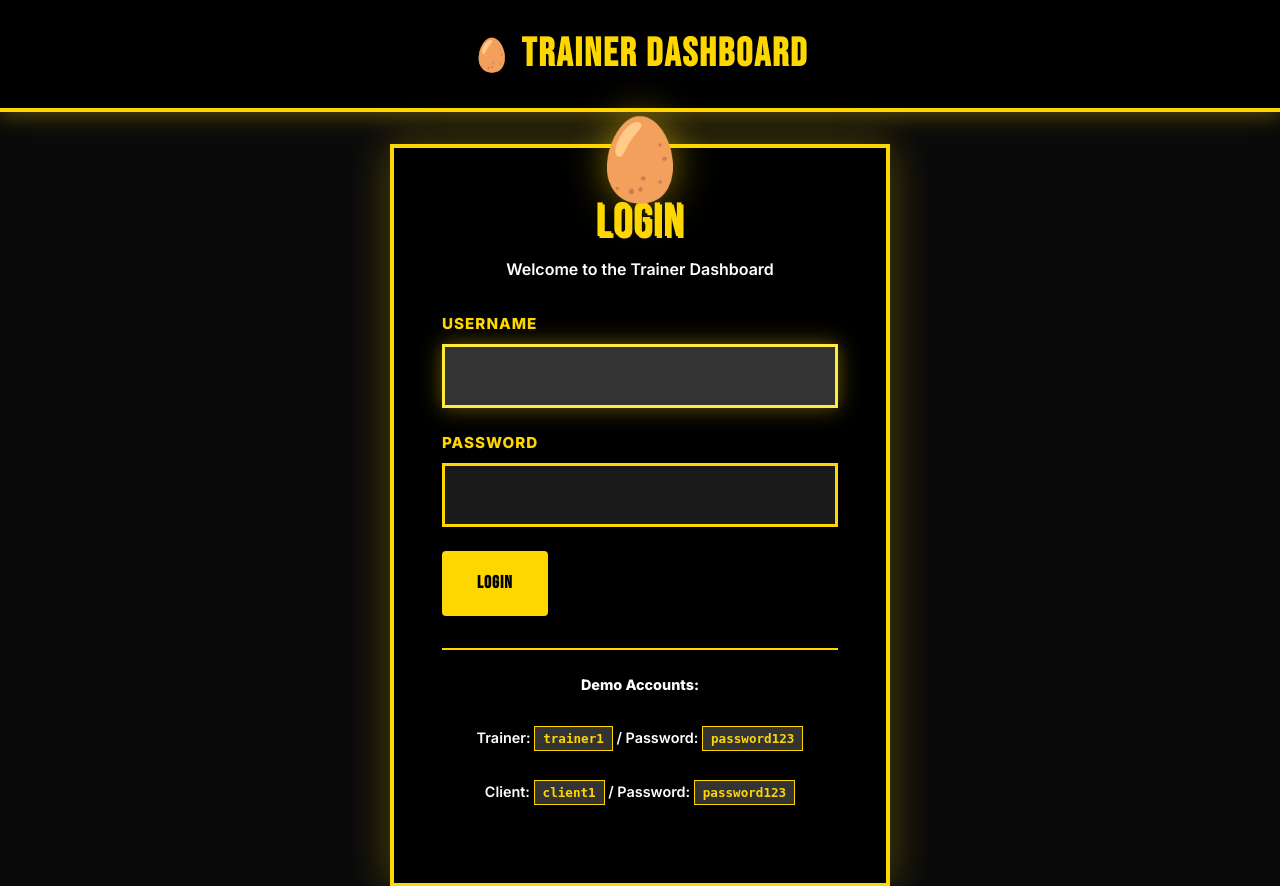
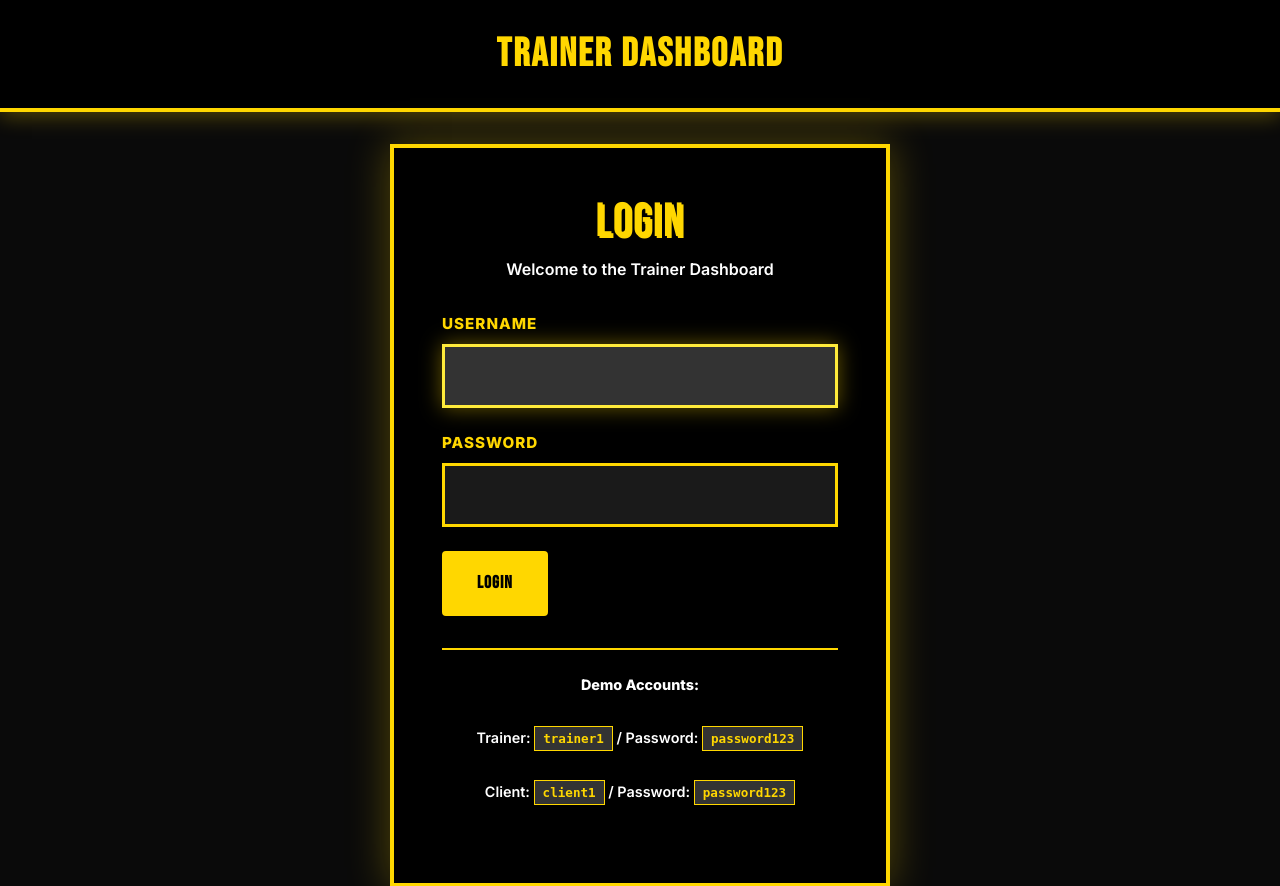
Before and after one commit to howlingmoontraveler/trainer-client-dashboard, a Flask app: page /login in a window 1280 px wide. Shown: the top 886 px of the page. Run offline with Flask 3, Linux system fonts and the light colour scheme; parts of the project's set-up code (start-up, migrations or seed data) failed here and were passed over; some libraries are stand-ins or nearby versions.

Commit message:
Remove emoji decorations from CSS - keep bold black/yellow aesthetic
Removed all emoji content (🥚, 💪, 👤) from ::before pseudo-elements while
maintaining the bold Raw Egg Nationalism aesthetic with deep black backgrounds
and bright yellow accents.

🤖 Generated with [Claude Code](https://claude.com/claude-code)

Co-Authored-By: Claude <noreply@anthropic.com>

```diff
--- a/static/css/style.css
+++ b/static/css/style.css
@@ -88,11 +88,7 @@ h3 {
     position: relative;
 }
 
-.nav-brand::before {
-    content: '🥚';
-    margin-right: 0.5rem;
-    font-size: 2rem;
-}
+/* Removed egg emoji */
 
 .nav-menu {
     display: flex;
@@ -181,15 +177,7 @@ h3 {
     position: relative;
 }
 
-.login-box::before {
-    content: '🥚';
-    position: absolute;
-    top: -50px;
-    left: 50%;
-    transform: translateX(-50%);
-    font-size: 5rem;
-    filter: drop-shadow(0 0 20px rgba(255, 215, 0, 0.5));
-}
+/* Removed egg emoji */
 
 .login-box h1 {
     margin-bottom: 0.5rem;
```
Also changed, not shown: other parts of static/css/style.css (+1 -28 lines).
